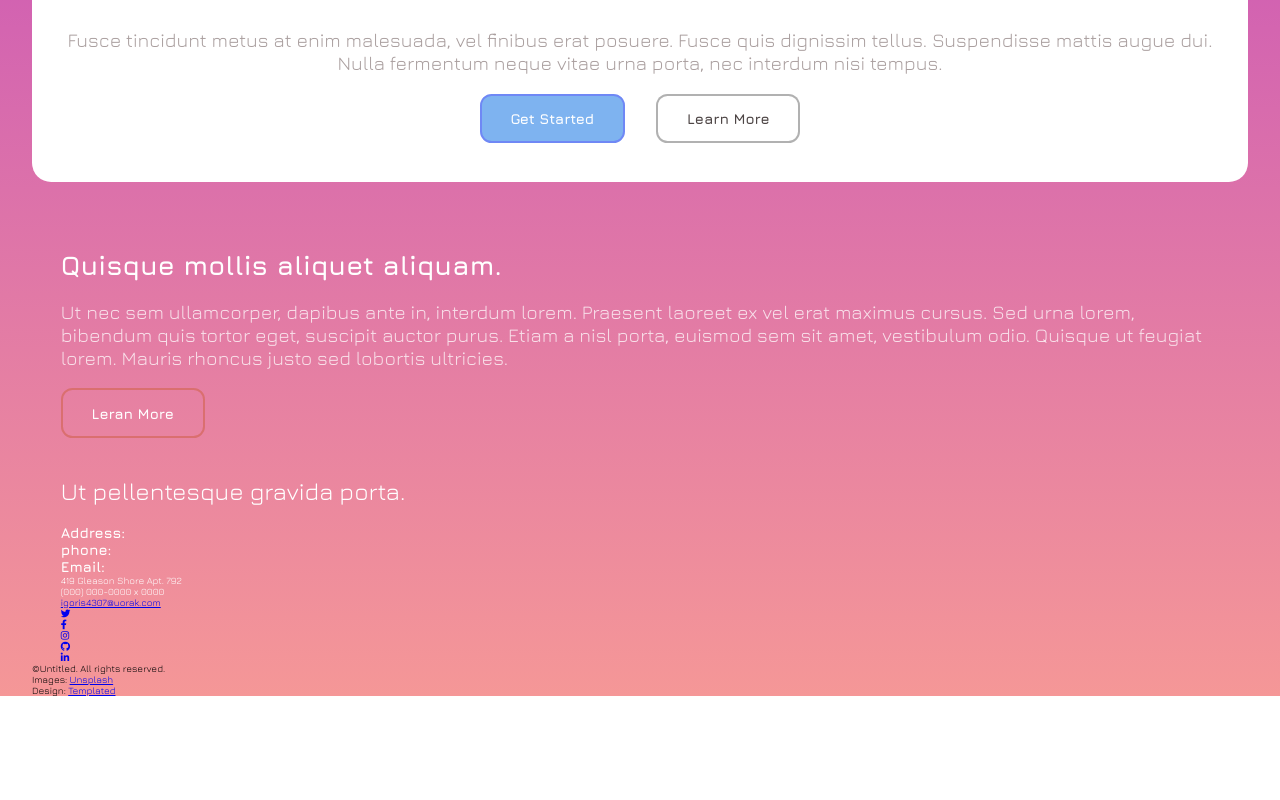
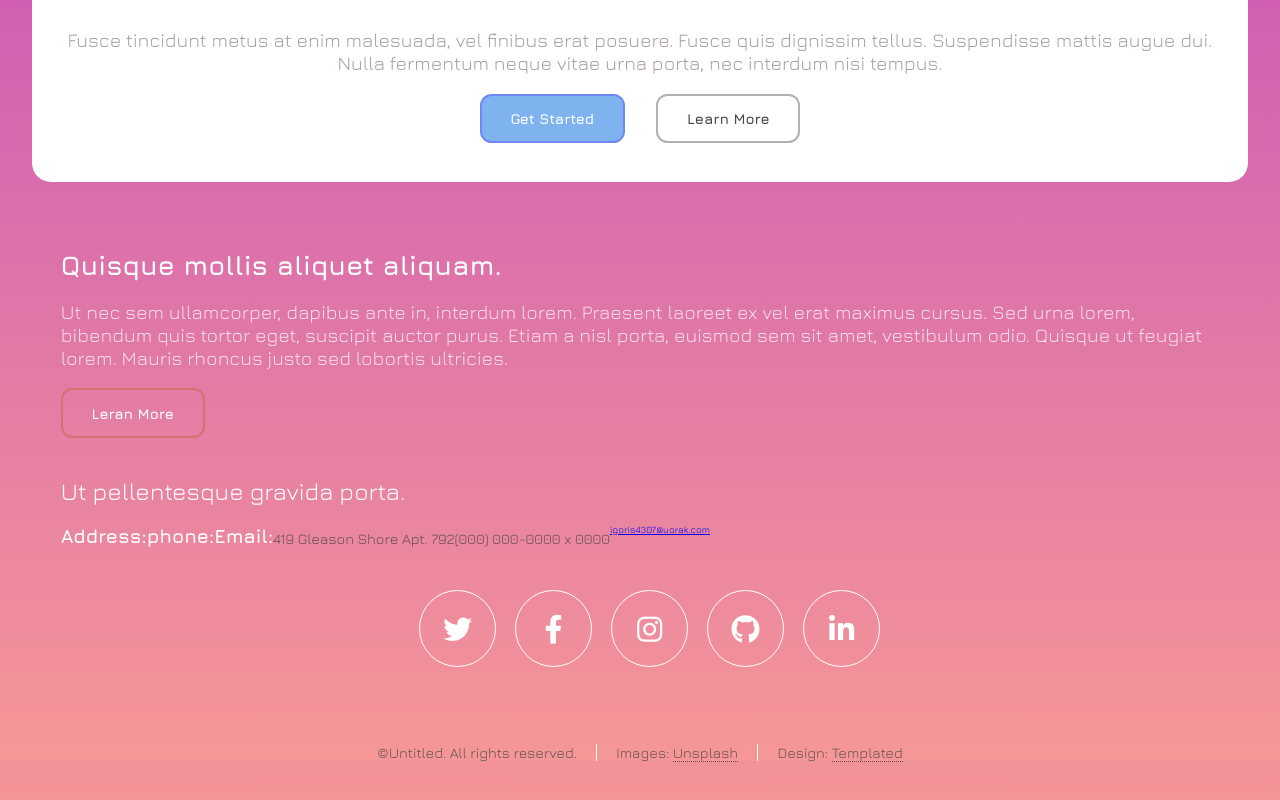
Before and after one commit to VictorPMello/Stellar-templetad, a plain HTML site: page 04/index.html in a window 1280 px wide. Shown: the part 2948-3748 px from the top of the page. Before the commit the page ends 3644 px from the top, so only its background shows below. Drawn offline with nearby package versions, Linux system fonts and the light colour scheme.

Commit message:
Add files via upload

```diff
--- a/04/css/main.css
+++ b/04/css/main.css
@@ -483,6 +483,112 @@ aside.contacts ul{
     list-style-type: none;
 }
 
+.contacts-info{
+    display: flex;
+}
 
+.w50{
+    float: left;
+}
+.w50:nth-of-type(1){
+    padding-right:  4rem;
+}
 
+.contacts-info h2{
+    font-size: 2rem;
+    padding-bottom: 1.5rem;
+}
+
+.contacts-info span{
+    display: block;
+    font-size: 1.5rem;
+    padding-bottom: 1.5rem;
+    padding-top: .65rem;
+    color: rgba(70, 67, 67, 0.822);
+}
+
+.contacts-info .w50 > a{
+    font-size: 1.5rem;
+    color: rgba(70, 67, 67, 0.822);
+    text-decoration: none;
+    border-bottom: 1px dotted rgba(70, 67, 67, 0.822);
+    transition: .3s;
+}
+
+.contacts-info .w50 > a:hover{
+    color: rgb(255, 255, 255);
+    border: none;
+}
+
+ul.links{
+    display: flex;
+    justify-content: center;
+    margin: 3rem 0 8rem;
+}
+
+ul.links li{
+    margin-left: 2rem;
+    position: relative;
+
+    width: 8rem;
+    height: 8rem;
+    border-radius: 50%;
+    border: .2rem solid white;
+    transition: .3s;
+}
+
+ul.links li:hover{
+    background-color: rgba(255, 255, 255, 0.384);
+}
+
+ul.links li a{
+    position: absolute;
+    left: 50%;
+    transform: translate(-50%);
+    line-height: 8rem;
+    color: white;
+    font-size: 3rem;
+    transition: .3s;
+}
+
+ul.links li a:hover{
+    color: rgb(80, 78, 78);
+}
 /*****/
+
+/* Estilos do footer*/
+footer{
+    margin-bottom: 8rem;
+    display: flex;
+    justify-content: center;
+}
+
+.footer-wraper{
+    float: left;
+    border-right: .2rem solid white;
+    padding: 0 2rem;
+}
+
+.footer-wraper:nth-of-type(3){
+    border: none;
+}
+
+.footer-wraper p{
+    display: inline;
+    font-size: 1.5rem;
+    color: rgba(70, 67, 67, 0.822);
+}
+
+.footer-wraper a{
+    font-size: 1.5rem;
+    color: rgba(70, 67, 67, 0.822);
+    text-decoration: none;
+    border-bottom: 1px dotted rgba(70, 67, 67, 0.822);
+    transition: .3s;
+}
+
+.footer-wraper a:hover{
+    color: white;
+    border-bottom: none;
+}
+/*****/
```
